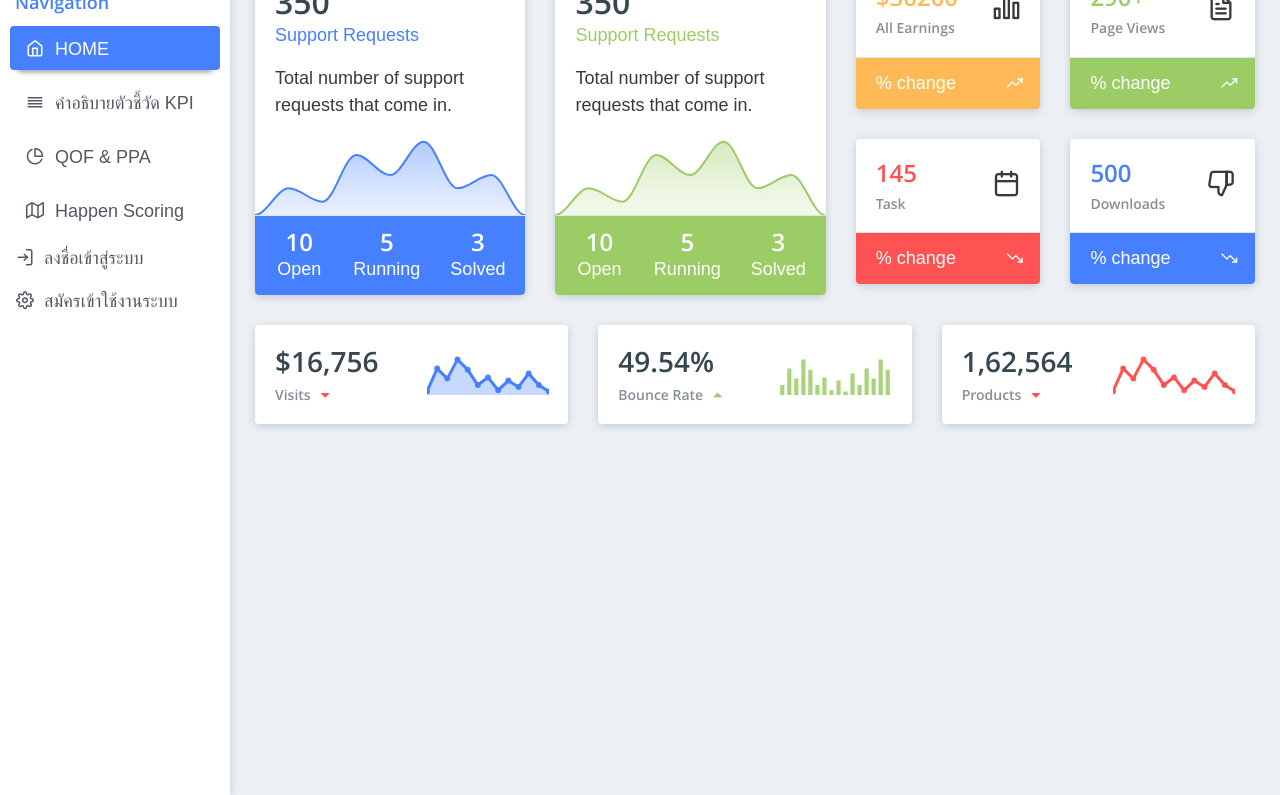
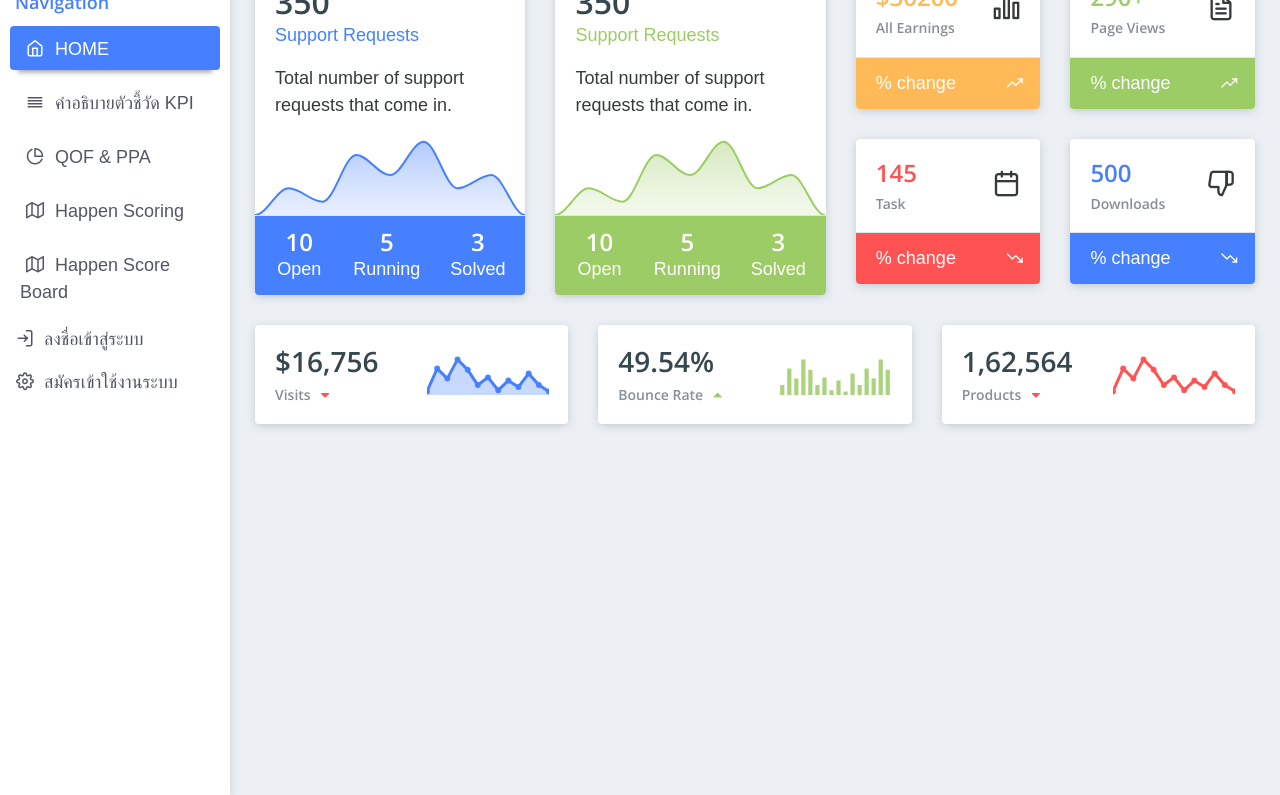
Before and after one commit to joblackpoc/Newcockpit, a Django app: page / in a window 1280 px wide. Shown: the part 195-990 px from the top of the page. Run offline with Django 3.2, Linux system fonts and the light colour scheme; some libraries are stand-ins or nearby versions; some web fonts are replaced.

Commit message:
add Happen score Link

```diff
--- a/Cockpit/main/templates/main/base.html
+++ b/Cockpit/main/templates/main/base.html
@@ -67,7 +67,10 @@
 					    <a href="http://61.19.80.142/qof/web/site/index" class="nav-link "><span class="pcoded-micon"><i class="feather icon-pie-chart"></i></span><span class="pcoded-mtext">QOF & PPA</span></a>
 					</li>
 					<li class="nav-item">
-					    <a href="http://hpc11.go.th/happen-scoring-board_p2/frontend/web/" class="nav-link "><span class="pcoded-micon"><i class="feather icon-map"></i></span><span class="pcoded-mtext">Happen Scoring</span></a>
+					    <a href="http://www.hpc11.go.th/hdc-hpc11/" class="nav-link "><span class="pcoded-micon"><i class="feather icon-map"></i></span><span class="pcoded-mtext">Happen Scoring</span></a>
+					</li>
+					<li class="nav-item">
+					    <a href="http://hpc11.go.th/happen-scoring-board_p2/frontend/web/" class="nav-link "><span class="pcoded-micon"><i class="feather icon-map"></i></span><span class="pcoded-mtext">Happen Score Board</span></a>
 					</li>
 <!--Login show menu start-->
 					{% if user.is_authenticated %}
--- a/Cockpit/main/templates/main/kpi_dropdown_list_option.html
+++ /dev/null
@@ -1,4 +0,0 @@
-<option value="">---------</option>
-{% for kpi in kpis %}
-<option value="{{ kpi.pk }}">{{ kpi.kpi_name }}</option>
-{% endfor %}
```
